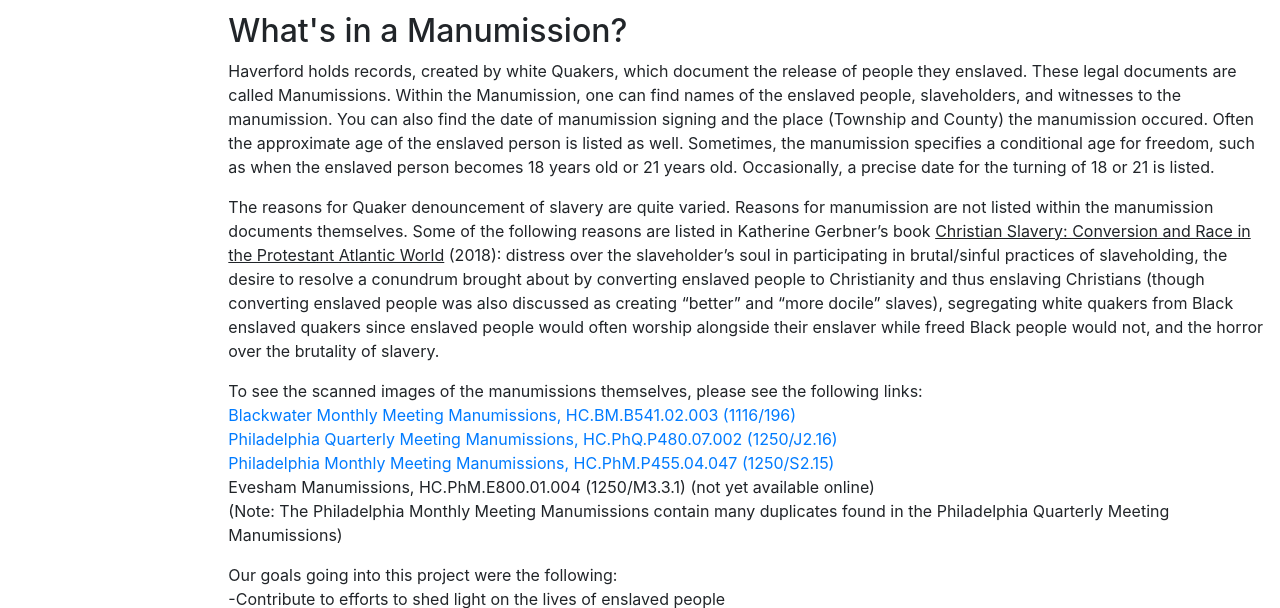
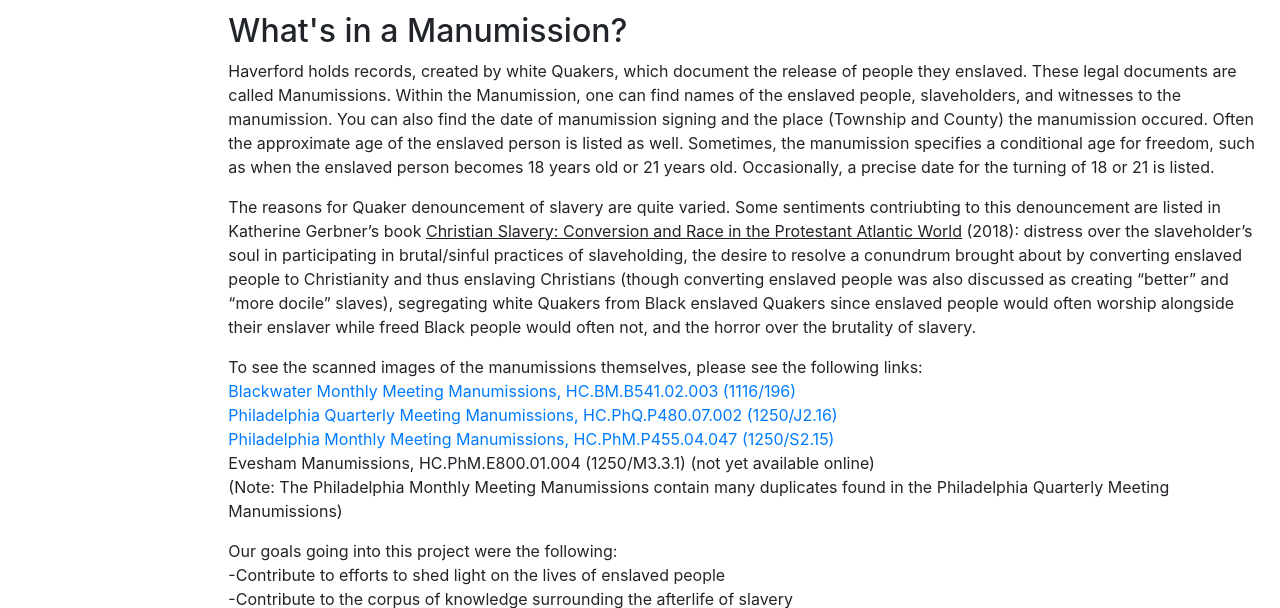
Before and after one commit to HCDigitalScholarship/manumissions, a Django app: template catalog/templates/index.html in a window 1280 px wide. Shown: the part 490-1098 px from the top of the page. Run offline with Django 3.2, Linux system fonts and the light colour scheme; the template is opened without the code that fills it, so the values that code supplies are empty; some libraries are stand-ins or nearby versions.

Commit message:
removed 'no reason for manumissions listed'

```diff
--- a/catalog/templates/index.html
+++ b/catalog/templates/index.html
@@ -21,7 +21,7 @@
 
   <h2>What's in a Manumission?</h2>
   <p>Haverford holds records, created by white Quakers, which document the release of people they enslaved. These legal documents are called Manumissions. Within the Manumission, one can find names of the enslaved people, slaveholders, and witnesses to the manumission. You can also find the date of manumission signing and the place (Township and County) the manumission occured. Often the approximate age of the enslaved person is listed as well. Sometimes, the manumission specifies a conditional age for freedom, such as when the enslaved person becomes 18 years old or 21 years old. Occasionally, a precise date for the turning of 18 or 21 is listed.</p>
-  <p>The reasons for Quaker denouncement of slavery are quite varied. Reasons for manumission are not listed within the manumission documents themselves. Some of the following reasons are listed in Katherine Gerbner’s book <u>Christian Slavery: Conversion and Race in the Protestant Atlantic World</u> (2018): distress over the slaveholder’s soul in participating in brutal/sinful practices of slaveholding, the desire to resolve a conundrum brought about by converting enslaved people to Christianity and thus enslaving Christians (though converting enslaved people was also discussed as creating “better” and “more docile” slaves), segregating white quakers from Black enslaved quakers since enslaved people would often worship alongside their enslaver while freed Black people would not, and the horror over the brutality of slavery.</p>
+  <p>The reasons for Quaker denouncement of slavery are quite varied. Some sentiments contriubting to this denouncement are listed in Katherine Gerbner’s book <u>Christian Slavery: Conversion and Race in the Protestant Atlantic World</u> (2018): distress over the slaveholder’s soul in participating in brutal/sinful practices of slaveholding, the desire to resolve a conundrum brought about by converting enslaved people to Christianity and thus enslaving Christians (though converting enslaved people was also discussed as creating “better” and “more docile” slaves), segregating white Quakers from Black enslaved Quakers since enslaved people would often worship alongside their enslaver while freed Black people would often not, and the horror over the brutality of slavery.</p>
 
   <p>To see the scanned images of the manumissions themselves, please see the following links:<br>
   <a href="http://triptych.brynmawr.edu/cdm/ref/collection/HC_QuakSlav/id/10301">Blackwater Monthly Meeting Manumissions, HC.BM.B541.02.003 (1116/196)</a><br>
```
